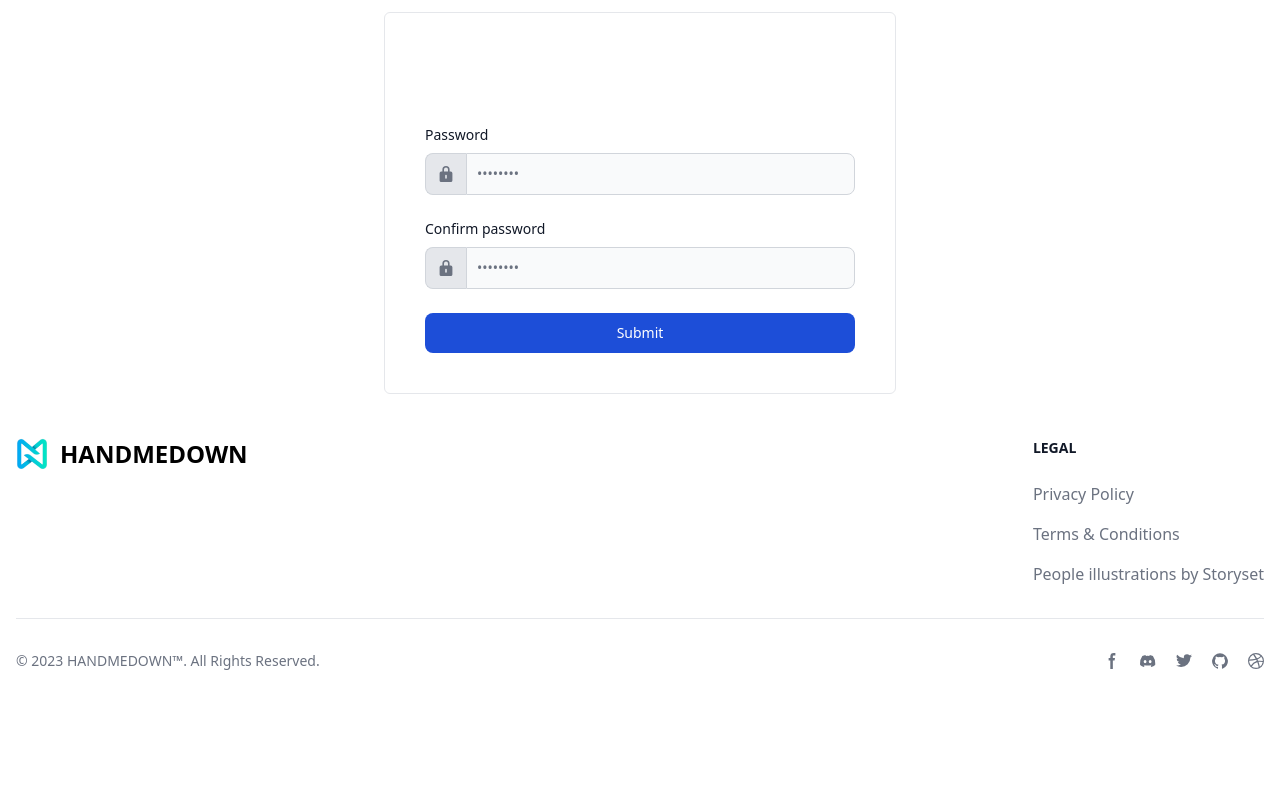
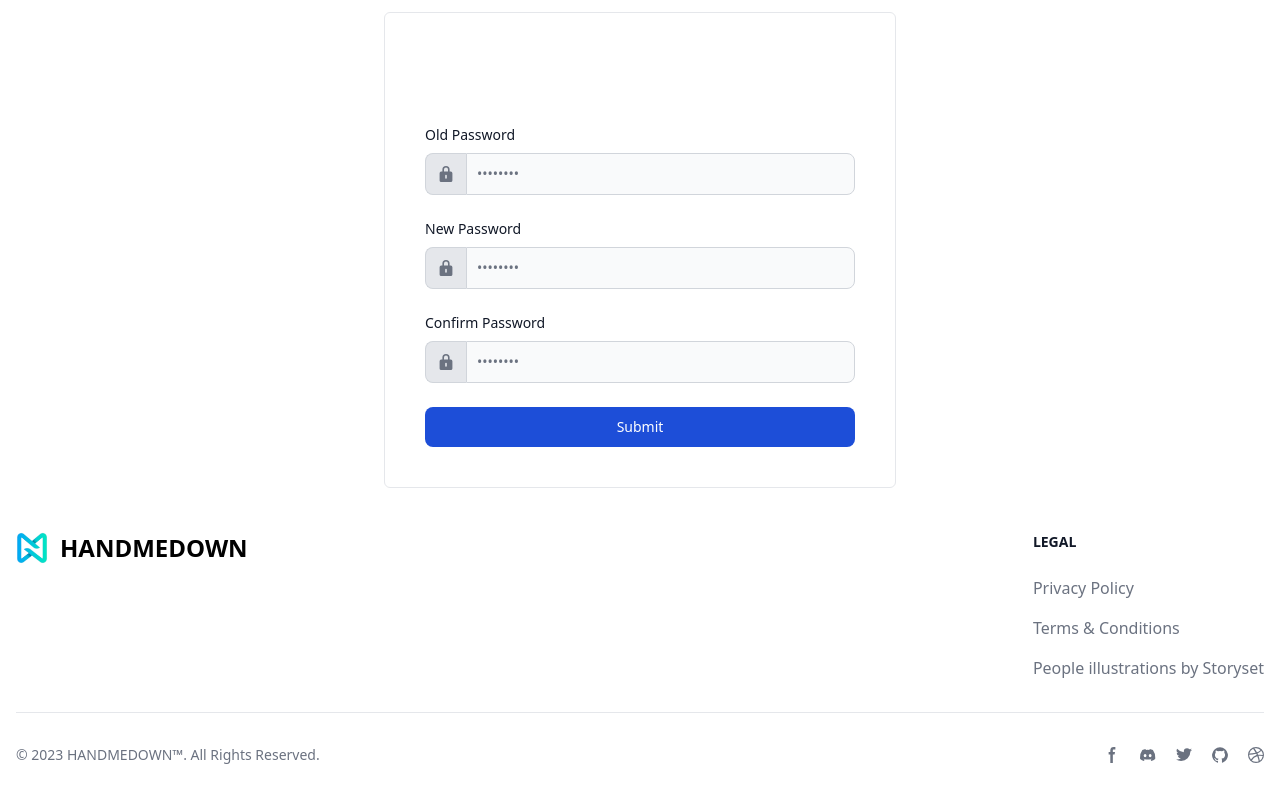
Before and after one commit to AristonCatipay/django_online_marketplace, a Django app: page /profile/change_password/ in a window 1280 px wide. Shown: the part 72-869 px from the top of the page. Before the commit the page ends 742 px from the top, so only its background shows below. Run offline with Django 4.2, Linux system fonts and the light colour scheme; a user stored in the database is signed in; data comes from the database, SQL or seed files in the repository; data that the repository does not hold is empty; style sheets or scripts are compiled from the project's sources; some libraries are stand-ins or nearby versions.

Commit message:
Update the change password functionality. Added a check if the old password match the user's current password.

```diff
--- a/user_profile/templates/profile/change_password.html
+++ b/user_profile/templates/profile/change_password.html
@@ -9,7 +9,18 @@
     <form class="space-y-6" action="." method="post">
         {% csrf_token %}
         <div>
-          <label for="new_password" class="block mb-2 text-sm font-medium text-gray-900 dark:text-white">Password</label>
+          <label for="old_password" class="block mb-2 text-sm font-medium text-gray-900 dark:text-white">Old Password</label>
+          <div class="flex">
+            <span class="inline-flex items-center px-3 text-sm text-gray-900 bg-gray-200 border border-e-0 border-gray-300 rounded-l-lg dark:bg-gray-600 dark:text-gray-400 dark:border-gray-600">
+              <svg class="w-4 h-4 text-gray-500 dark:text-gray-400" aria-hidden="true" xmlns="http://www.w3.org/2000/svg" fill="currentColor" viewBox="0 0 16 20">
+                <path d="M14 7h-1.5V4.5a4.5 4.5 0 1 0-9 0V7H2a2 2 0 0 0-2 2v9a2 2 0 0 0 2 2h12a2 2 0 0 0 2-2V9a2 2 0 0 0-2-2Zm-5 8a1 1 0 1 1-2 0v-3a1 1 0 1 1 2 0v3Zm1.5-8h-5V4.5a2.5 2.5 0 1 1 5 0V7Z"/>
+              </svg>
+            </span>
+            <input type="password" name="old_password" id="old_password" placeholder="••••••••" class="rounded-r-lg bg-gray-50 border border-gray-300 text-gray-900 focus:ring-blue-500 focus:border-blue-500 block flex-1 min-w-0 w-full text-sm p-2.5  dark:bg-gray-700 dark:border-gray-600 dark:placeholder-gray-400 dark:text-white dark:focus:ring-blue-500 dark:focus:border-blue-500" required>
+          </div>
+        </div>
+        <div>
+          <label for="new_password" class="block mb-2 text-sm font-medium text-gray-900 dark:text-white">New Password</label>
           <div class="flex">
             <span class="inline-flex items-center px-3 text-sm text-gray-900 bg-gray-200 border border-e-0 border-gray-300 rounded-l-lg dark:bg-gray-600 dark:text-gray-400 dark:border-gray-600">
               <svg class="w-4 h-4 text-gray-500 dark:text-gray-400" aria-hidden="true" xmlns="http://www.w3.org/2000/svg" fill="currentColor" viewBox="0 0 16 20">
@@ -20,7 +31,7 @@
           </div>
         </div>
         <div>
-            <label for="confirm_new_password" class="block mb-2 text-sm font-medium text-gray-900 dark:text-white">Confirm password</label>
+            <label for="confirm_new_password" class="block mb-2 text-sm font-medium text-gray-900 dark:text-white">Confirm Password</label>
             <div class="flex">
               <span class="inline-flex items-center px-3 text-sm text-gray-900 bg-gray-200 border border-e-0 border-gray-300 rounded-l-lg dark:bg-gray-600 dark:text-gray-400 dark:border-gray-600">
                 <svg class="w-4 h-4 text-gray-500 dark:text-gray-400" aria-hidden="true" xmlns="http://www.w3.org/2000/svg" fill="currentColor" viewBox="0 0 16 20">
--- a/user_profile/views.py
+++ b/user_profile/views.py
@@ -43,16 +43,21 @@ def edit(request):
 @login_required
 def change_password(request):
     if request.method == 'POST':
+        old_password = request.POST['old_password']
         new_password = request.POST['new_password']
         confirm_new_password = request.POST['confirm_new_password']
 
-        if new_password == confirm_new_password:
-            request.user.set_password(new_password)
-            request.user.save()
-            messages.success(request, 'Password updated successfully!')
-            return redirect('core:signin')
+        if request.user.check_password(old_password):
+            if new_password == confirm_new_password:
+                request.user.set_password(new_password)
+                request.user.save()
+                messages.success(request, 'Password updated successfully!')
+                return redirect('core:signin')
+            else:
+                messages.error(request, 'Failed to update password. New password does not match.')
+                return redirect('profile:change_password')
         else:
-            messages.error(request, 'Failed to update password. New password does not match.')
+            messages.error(request, 'Failed to update password. Old password does not match.')
             return redirect('profile:change_password')
 
     return render(request, 'profile/change_password.html', {
```
